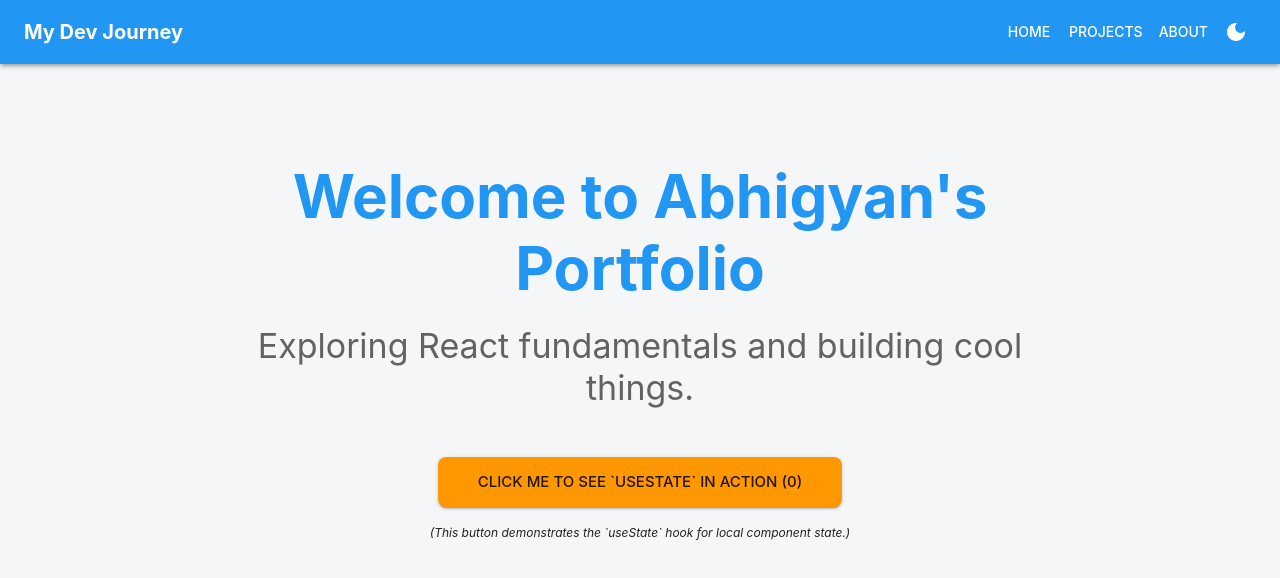
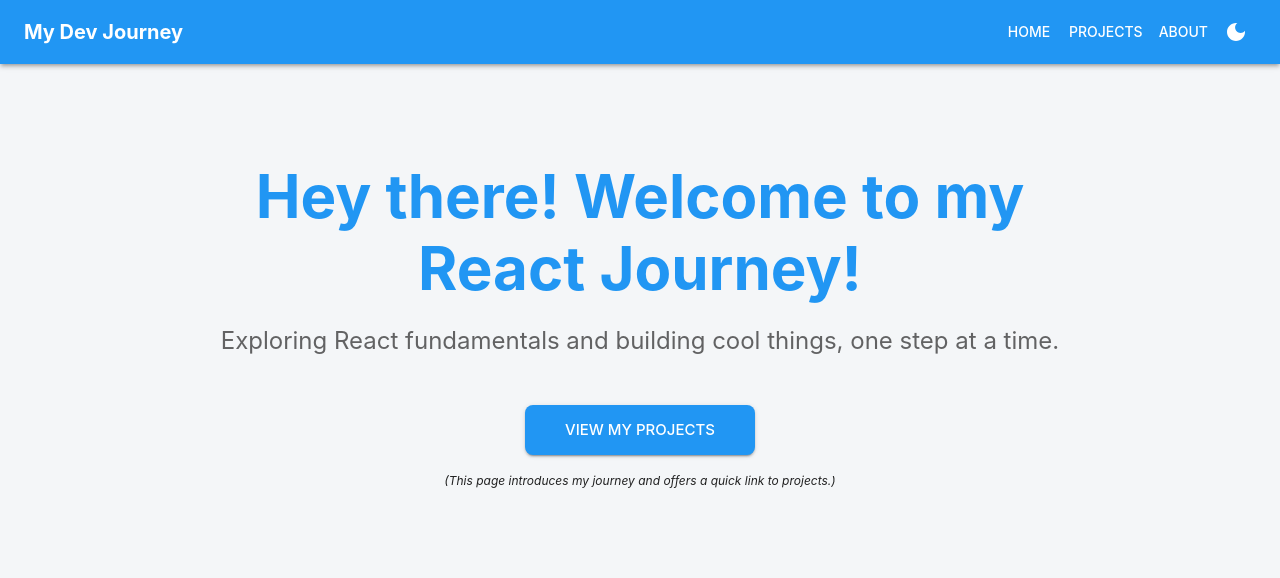
Before and after one commit to arpi-eng/React-new, a React (Vite) app in the folder main/: page /#/ in a window 1280 px wide. Shown: the top 578 px of the page. Built offline with nearby package versions, Linux system fonts and the light colour scheme.

Commit message:
Update Home.jsx

```diff
--- a/main/src/pages/Home.jsx
+++ b/main/src/pages/Home.jsx
@@ -1,28 +1,26 @@
-import React, { useState } from 'react';
-import { Typography, Button, Container } from '@mui/material';
+import React from 'react';
+import { Typography, Container, Button } from '@mui/material';
 
 const Home = () => {
-  const [clickCount, setClickCount] = useState(0);
-
   return (
     <Container maxWidth="md" sx={{ mt: 8, textAlign: 'center' }}>
       <Typography variant="h2" component="h1" gutterBottom sx={{ textAlign: 'center', fontWeight: 'bold', color: 'primary.main' }}>
-        Welcome to Abhigyan's Portfolio
+        Hey there! Welcome to my React Journey!
       </Typography>
-      <Typography variant="h4" color="text.secondary" paragraph>
-        Exploring React fundamentals and building cool things.
+      <Typography variant="h5" color="text.secondary" paragraph>
+        Exploring React fundamentals and building cool things, one step at a time.
       </Typography>
       <Button
         variant="contained"
-        color="secondary"
+        color="primary"
         size="large"
         sx={{ mt: 4, px: 5, py: 1.5 }}
-        onClick={() => setClickCount(prevCount => prevCount + 1)}
+        href="/#/projects" // Link to projects page
       >
-        Click Me to See `useState` in Action ({clickCount})
+        View My Projects
       </Button>
       <Typography variant="caption" display="block" sx={{ mt: 2, fontStyle: 'italic' }}>
-        (This button demonstrates the `useState` hook for local component state.)
+        (This page introduces my journey and offers a quick link to projects.)
       </Typography>
     </Container>
   );
```
